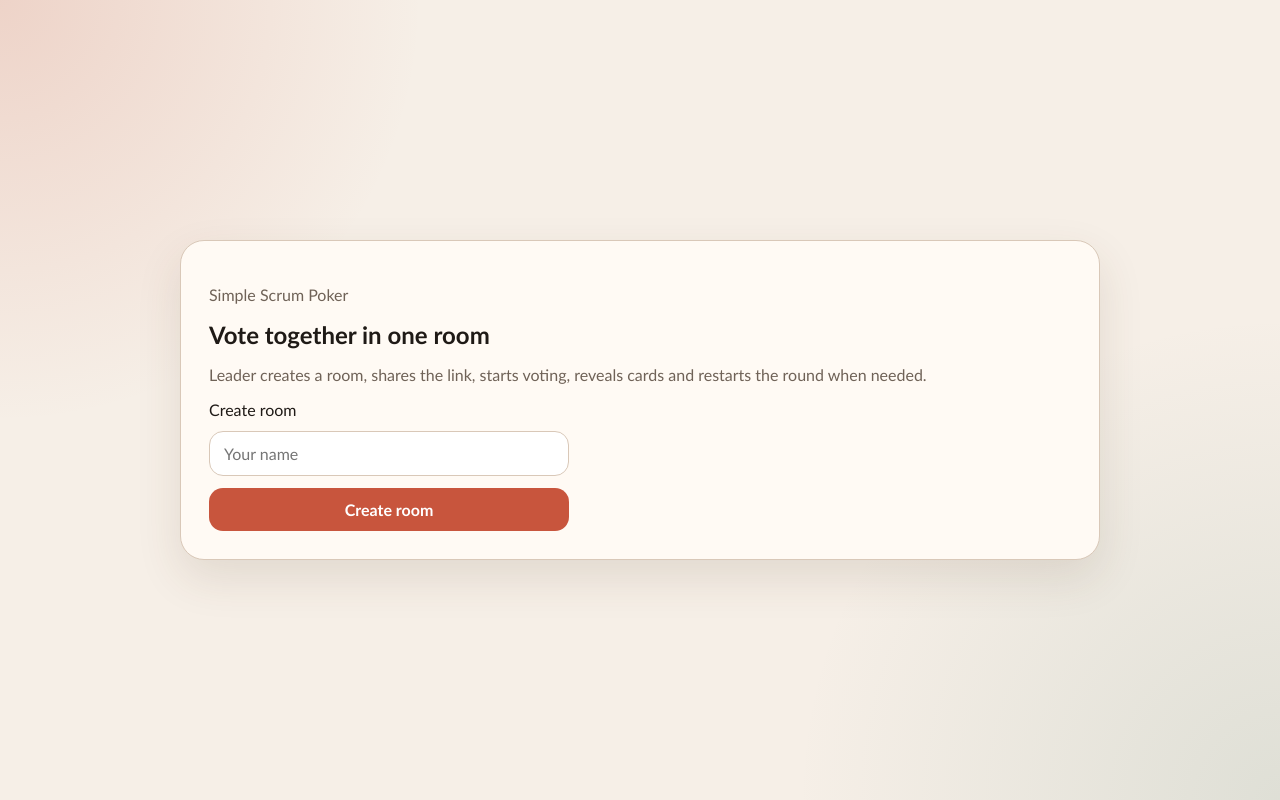
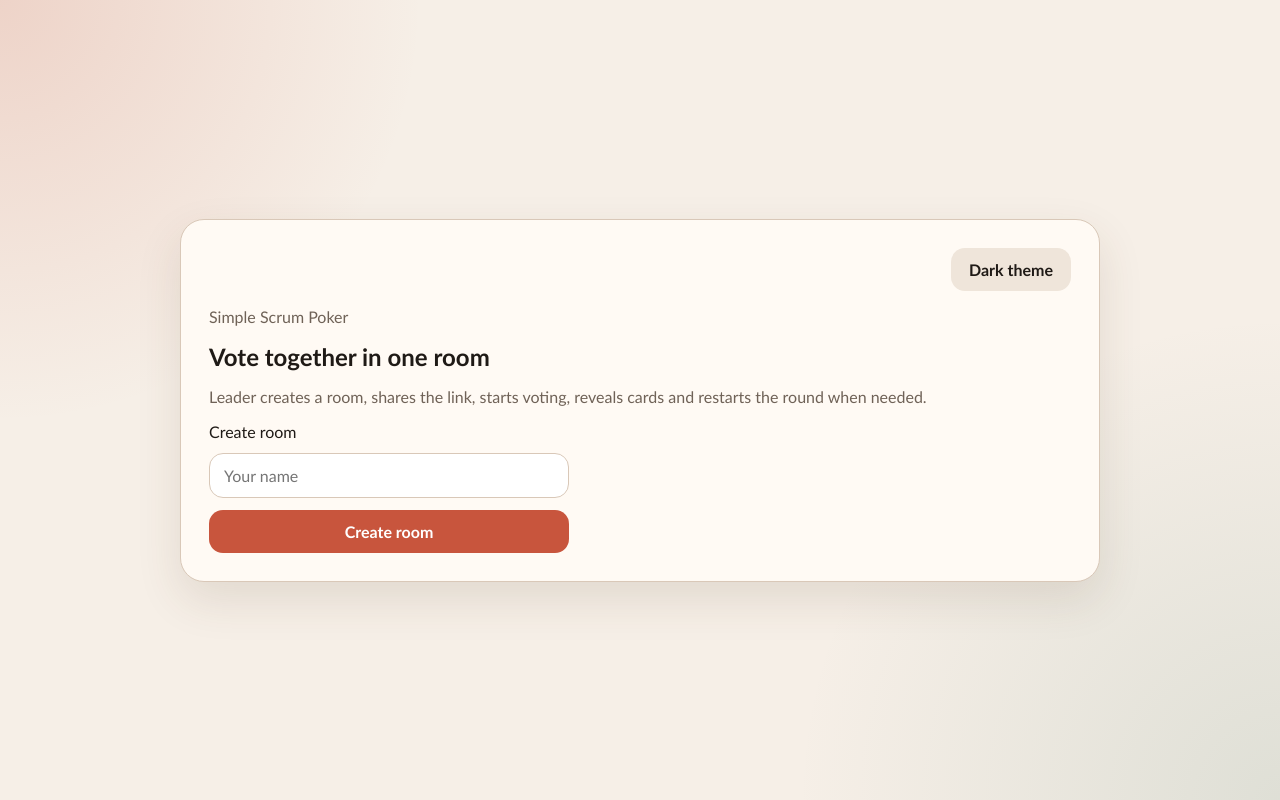
Before and after one commit to risboo6909/scrum_poker, a Flask app: page / in a window 1280 px wide. Run offline with Flask 3, Linux system fonts and the light colour scheme.

Commit message:
Add light and dark theme toggle

```diff
--- a/static/app.js
+++ b/static/app.js
@@ -21,6 +21,7 @@ const state = {
   viewer: null,
 };
 let roomSocket = null;
+let currentTheme = document.documentElement.dataset.theme === "dark" ? "dark" : "light";
 
 const authView = document.querySelector("#auth-view");
 const roomView = document.querySelector("#room-view");
@@ -39,10 +40,18 @@ const medianValue = document.querySelector("#median-value");
 const modeValue = document.querySelector("#mode-value");
 const leaderActions = document.querySelector("#leader-actions");
 const messageNode = document.querySelector("#message");
+const themeToggle = document.querySelector("#theme-toggle");
 
 const startButton = document.querySelector("#start-button");
 const revealButton = document.querySelector("#reveal-button");
 const restartButton = document.querySelector("#restart-button");
+
+function applyTheme(theme) {
+  currentTheme = theme === "dark" ? "dark" : "light";
+  document.documentElement.dataset.theme = currentTheme;
+  localStorage.setItem("scrum-poker:theme", currentTheme);
+  themeToggle.textContent = currentTheme === "dark" ? "Light theme" : "Dark theme";
+}
 
 function roomStorageKey(roomId) {
   return `scrum-poker:${roomId}`;
@@ -366,8 +375,12 @@ joinForm.addEventListener("submit", async (event) => {
 startButton.addEventListener("click", () => leaderAction("start"));
 revealButton.addEventListener("click", () => leaderAction("reveal"));
 restartButton.addEventListener("click", () => leaderAction("restart"));
+themeToggle.addEventListener("click", () => {
+  applyTheme(currentTheme === "dark" ? "light" : "dark");
+});
 
 renderVoteOptions();
+applyTheme(currentTheme);
 restoreParticipant();
 render();
 
--- a/static/styles.css
+++ b/static/styles.css
@@ -11,6 +11,29 @@
   --success: #2d6a4f;
   --danger: #9f2d2d;
   --shadow: 0 18px 45px rgba(84, 54, 33, 0.12);
+  --surface: rgba(255, 255, 255, 0.72);
+  --input-bg: #fff;
+  --bg-top-glow: rgba(200, 85, 61, 0.18);
+  --bg-bottom-glow: rgba(89, 132, 116, 0.15);
+}
+
+:root[data-theme="dark"] {
+  color-scheme: dark;
+  --bg: #171411;
+  --panel: #221c17;
+  --panel-border: #4b3d32;
+  --text: #f5eadf;
+  --muted: #c0ad9c;
+  --accent: #ef7b5d;
+  --accent-soft: #503025;
+  --secondary: #342b25;
+  --success: #79c59b;
+  --danger: #f18b8b;
+  --shadow: 0 20px 50px rgba(0, 0, 0, 0.35);
+  --surface: rgba(44, 37, 31, 0.88);
+  --input-bg: #2c241e;
+  --bg-top-glow: rgba(239, 123, 93, 0.16);
+  --bg-bottom-glow: rgba(121, 197, 155, 0.12);
 }
 
 * {
@@ -23,8 +46,8 @@ body {
   font-family: "Trebuchet MS", "Segoe UI", sans-serif;
   color: var(--text);
   background:
-    radial-gradient(circle at top left, rgba(200, 85, 61, 0.18), transparent 28%),
-    radial-gradient(circle at bottom right, rgba(89, 132, 116, 0.15), transparent 32%),
+    radial-gradient(circle at top left, var(--bg-top-glow), transparent 28%),
+    radial-gradient(circle at bottom right, var(--bg-bottom-glow), transparent 32%),
     var(--bg);
 }
 
@@ -47,6 +70,16 @@ input {
   border-radius: 24px;
   box-shadow: var(--shadow);
   padding: 28px;
+}
+
+.topbar {
+  display: flex;
+  justify-content: flex-end;
+  margin-bottom: 12px;
+}
+
+.theme-toggle {
+  min-width: 120px;
 }
 
 .hero h1,
@@ -79,7 +112,8 @@ input {
   border: 1px solid var(--panel-border);
   border-radius: 14px;
   padding: 12px 14px;
-  background: #fff;
+  background: var(--input-bg);
+  color: var(--text);
 }
 
 button {
@@ -146,7 +180,7 @@ button:disabled {
   padding: 14px;
   border: 1px solid var(--panel-border);
   border-radius: 18px;
-  background: rgba(255, 255, 255, 0.72);
+  background: var(--surface);
 }
 
 .vote-grid {
@@ -157,7 +191,7 @@ button:disabled {
 
 .vote-card {
   min-height: 72px;
-  background: #fff;
+  background: var(--input-bg);
   color: var(--text);
   border: 1px solid var(--panel-border);
 }
--- a/templates/index.html
+++ b/templates/index.html
@@ -6,12 +6,19 @@
     <title>Scrum Poker</title>
     <script>
       window.APP_BASE_PATH = {{ base_prefix | tojson }};
+      const savedTheme = localStorage.getItem("scrum-poker:theme");
+      if (savedTheme === "dark" || savedTheme === "light") {
+        document.documentElement.dataset.theme = savedTheme;
+      }
     </script>
     <link rel="stylesheet" href="{{ base_prefix }}/static/styles.css" />
   </head>
   <body>
     <main class="page">
       <section class="panel">
+        <div class="topbar">
+          <button id="theme-toggle" type="button" class="secondary theme-toggle">Dark theme</button>
+        </div>
         <div class="hero">
           <p class="eyebrow">Simple Scrum Poker</p>
           <h1>Vote together in one room</h1>
```
